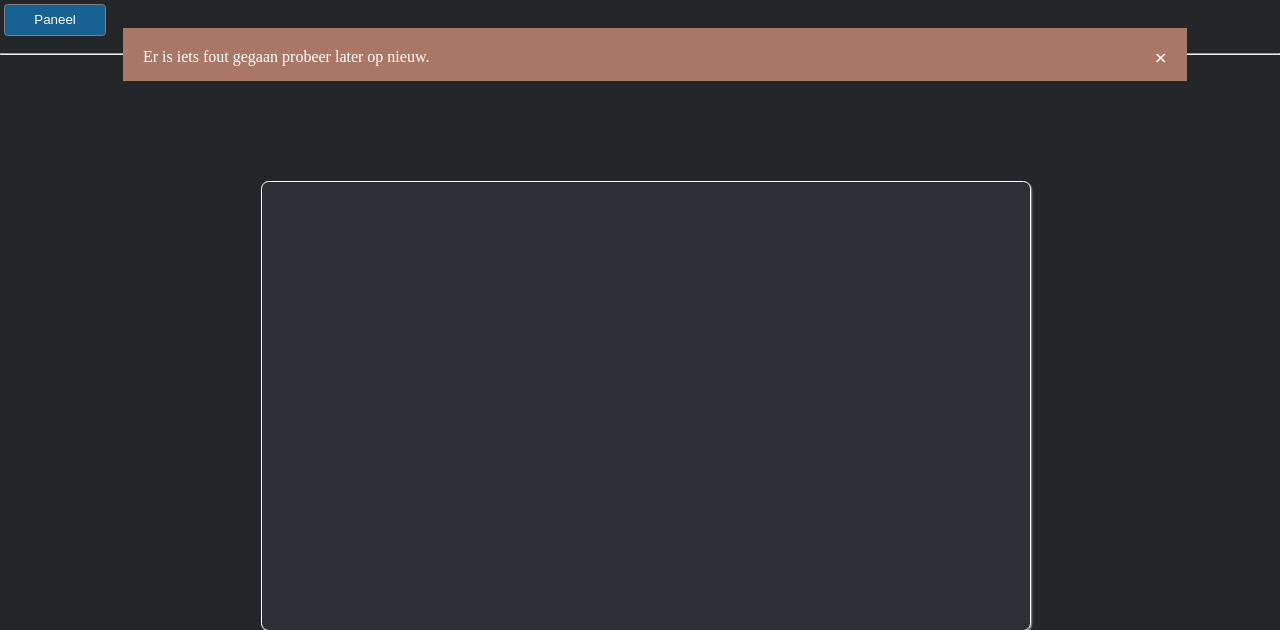
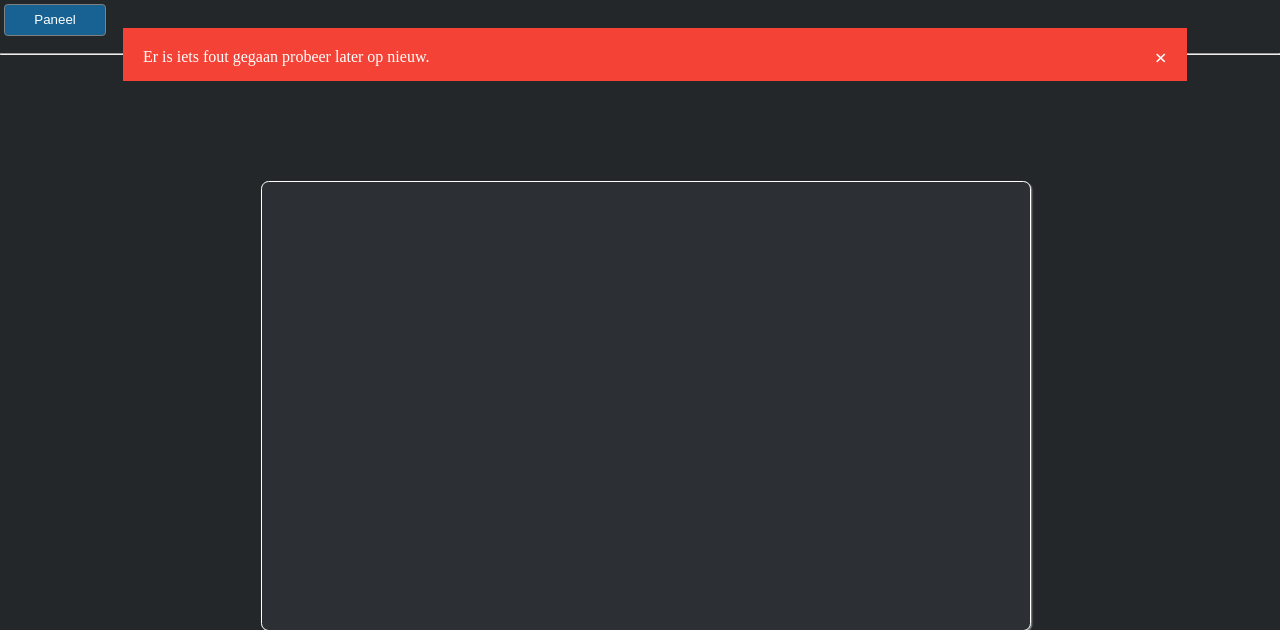
Before and after one commit to Hesselhornstra/P2.2-Uitleenregistratiesysteem, a PHP site: page /paneel/retourneer/index.php in a window 1280 px wide. Shown: the top 630 px of the page. Run offline with PHP 8.4, Linux system fonts and the light colour scheme; a user stored in the database is signed in; some libraries are stand-ins or nearby versions.

Commit message:
rainbow weggehaalt.alert

```diff
--- a/css/index.css
+++ b/css/index.css
@@ -261,8 +261,8 @@ body {
     height: 1vw;
     width: 80vw;
 	padding: 20px;
-	/*background-color: #f44336;*/
-    animation: colorRotate .45s linear 0s infinite;
+	background-color: #f44336;
+    /*animation: colorRotate .45s linear 0s infinite;*/
 	color: white;
 	margin: 15px;
 	z-index: 2;
--- a/css/login.css
+++ b/css/login.css
@@ -73,7 +73,8 @@ body {
     height: 1vw;
     width: 80vw;
 	padding: 20px;
-	animation: colorRotate .45s linear 0s infinite;
+    background-color: #f44336;
+	/*animation: colorRotate .45s linear 0s infinite;*/
 	color: white;
 	margin: 15px;
 	z-index: 2;
--- a/css/retourneer.css
+++ b/css/retourneer.css
@@ -136,7 +136,8 @@ body {
     height: 1vw;
     width: 80vw;
 	padding: 20px;
-	animation: colorRotate .45s linear 0s infinite;
+    background-color: #f44336;
+	/*animation: colorRotate .45s linear 0s infinite;*/
 	color: white;
 	margin: 15px;
 	z-index: 2;
```
